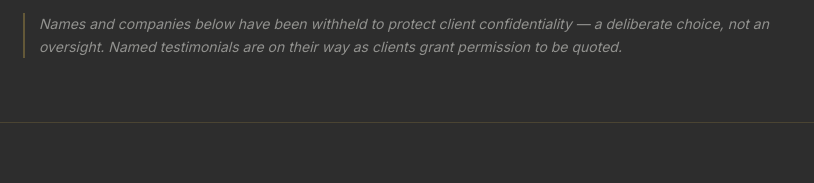
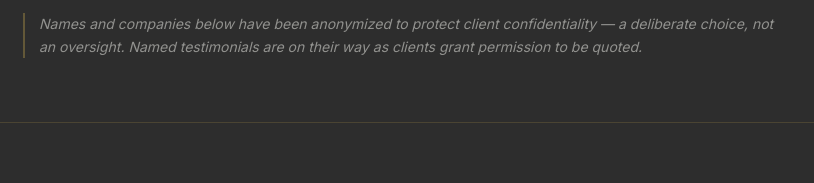
Before and after one commit to pssambila-maker/AI-Empowerment-Group, an Astro site: page /testimonials in a window 1280 px wide. Shown: the part 358-541 px from the top of the page, 237-1051 px from the left. Built offline with nearby package versions, Linux system fonts and the light colour scheme; Astro itself is replaced by a stand-in of ours.

Commit message:
Fix wording inconsistency in testimonials anonymization disclaimer

```diff
--- a/src/pages/testimonials.astro
+++ b/src/pages/testimonials.astro
@@ -18,7 +18,7 @@ const testimonials = [
       <span class="label-tag">Social Proof</span>
       <h1>What Clients <em>Actually Say.</em></h1>
       <p class="hero-sub">From data migrations to security training — here is what the work looks like from the other side.</p>
-      <p class="anon-notice">Names and companies below have been withheld to protect client confidentiality — a deliberate choice, not an oversight. Named testimonials are on their way as clients grant permission to be quoted.</p>
+      <p class="anon-notice">Names and companies below have been anonymized to protect client confidentiality — a deliberate choice, not an oversight. Named testimonials are on their way as clients grant permission to be quoted.</p>
     </div>
   </header>
 
```
